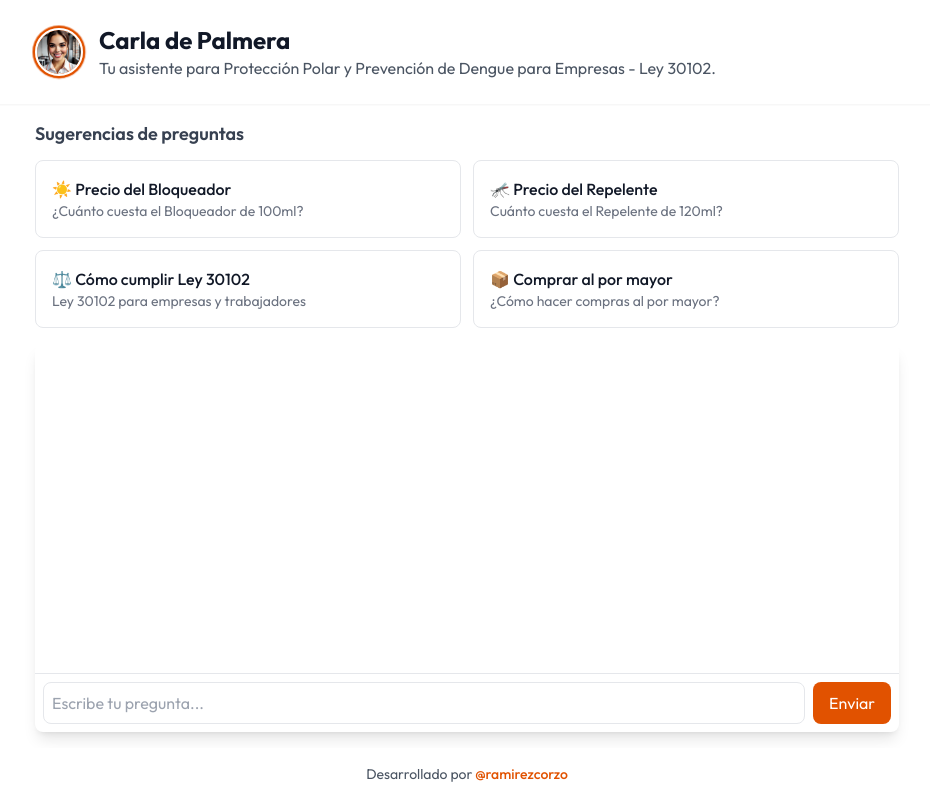
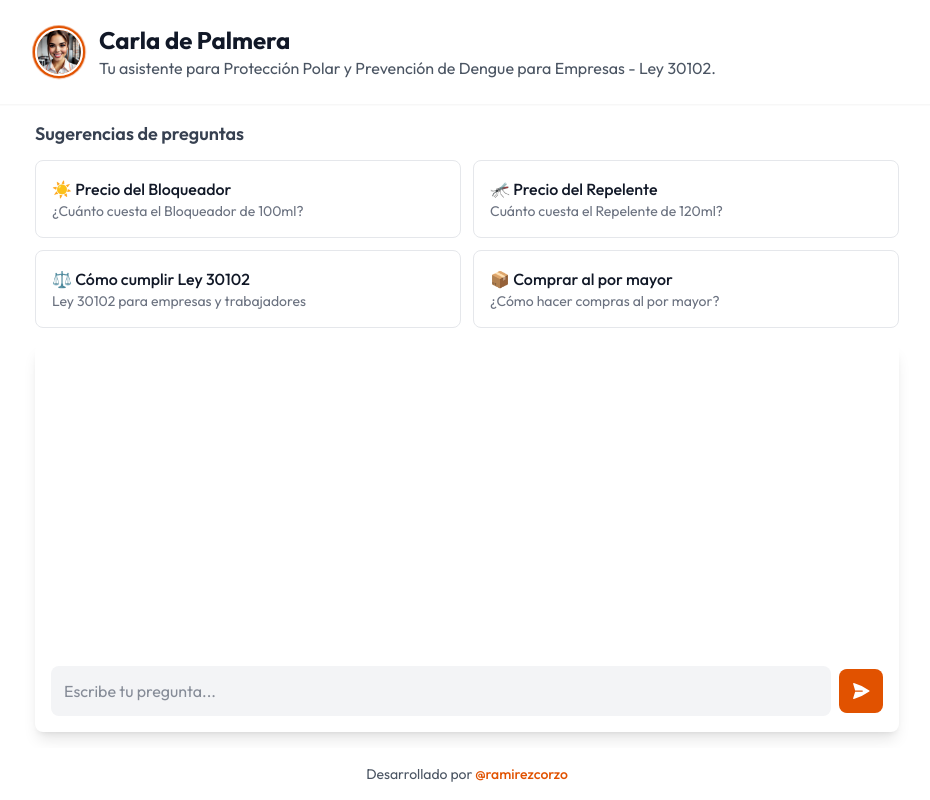
Before and after one commit to luisdiazvenero/openai-assistant-app, a Next.js app: page / in a window 1280 px wide. Shown: the whole page, without its empty margins (173-1103 px from the left). Built offline with nearby package versions, Linux system fonts and the light colour scheme.

Commit message:
ajuste en caja de mensajes

```diff
--- a/pages/index.js
+++ b/pages/index.js
@@ -167,10 +167,10 @@ export default function Home() {
           </div>
 
         {/* Área de entrada con sugerencias rápidas */}
-        <div className="border-t">
+          <div>
             {/* Sugerencias rápidas - se muestran cuando hay mensajes */}
             {messages.length > 0 && (
-              <div className="px-2 pt-2 pb-0 flex space-x-2 overflow-x-auto whitespace-nowrap scrollbar-hide">
+              <div className="px-2 pt-4 pb-0 flex space-x-2 overflow-x-auto whitespace-nowrap scrollbar-hide">
                 {gptConfig.quickPrompts.map((prompt, index) => (
                   <button
                     key={index}
@@ -184,24 +184,32 @@ export default function Home() {
             )}
 
             {/* Formulario de entrada */}
-            <form onSubmit={handleSubmit} className="flex space-x-2 px-2 pt-2 pb-2">
+            <form onSubmit={handleSubmit} className="flex items-center space-x-2 p-2 sm:p-4 max-w-4xl mx-auto">
               <input
                 type="text"
                 value={input}
                 onChange={(e) => setInput(e.target.value)}
                 placeholder="Escribe tu pregunta..."
-                className="flex-grow p-2 border rounded-lg focus:outline-none focus:ring-2 focus:ring-custom-orange"
+                className="flex-grow p-3 bg-gray-100 rounded-lg focus:outline-none focus:ring-2 focus:ring-custom-orange focus:ring-opacity-50 transition-all duration-200 placeholder-gray-500 border border-transparent hover:border-gray-300 focus:border-transparent"
                 disabled={isLoading}
               />
               <button
                 type="submit"
                 disabled={isLoading}
-                className="px-4 py-2 bg-custom-orange text-white rounded-lg hover:bg-custom-orange-dark focus:outline-none focus:ring-2 focus:ring-custom-orange disabled:opacity-50 transition-colors duration-200"
+                className="p-3 bg-custom-orange text-white rounded-lg hover:bg-custom-orange-dark focus:outline-none focus:ring-2 focus:ring-custom-orange disabled:opacity-50 transition-colors duration-200 flex items-center justify-center"
               >
-                Enviar
+                <svg
+                  xmlns="http://www.w3.org/2000/svg"
+                  viewBox="0 0 24 24"
+                  fill="currentColor"
+                  className="w-5 h-5"
+                >
+                  <path d="M3.478 2.404a.75.75 0 0 0-.926.941l2.432 7.905H13.5a.75.75 0 0 1 0 1.5H4.984l-2.432 7.905a.75.75 0 0 0 .926.94 60.519 60.519 0 0 0 18.445-8.986.75.75 0 0 0 0-1.218A60.517 60.517 0 0 0 3.478 2.404Z" />
+                </svg>
               </button>
             </form>
           </div>
+
         </div>
       </main>
 
--- a/styles/globals.css
+++ b/styles/globals.css
@@ -167,6 +167,11 @@ body {
   animation: pulse-border 2s cubic-bezier(0.4, 0, 0.6, 1) infinite;
 }
 
+input::placeholder {
+  color: #6B7280;
+  opacity: 0.8;
+}
+
 /* Soporte para modo oscuro si es necesario */
 @media (prefers-color-scheme: dark) {
   .prose {
```
